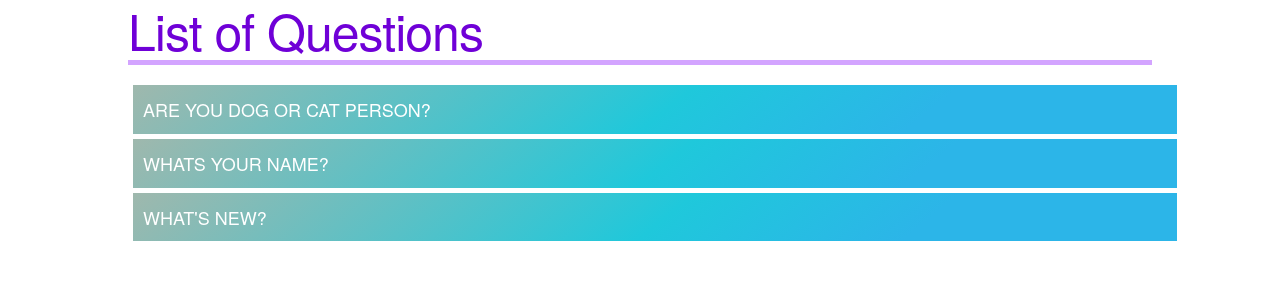
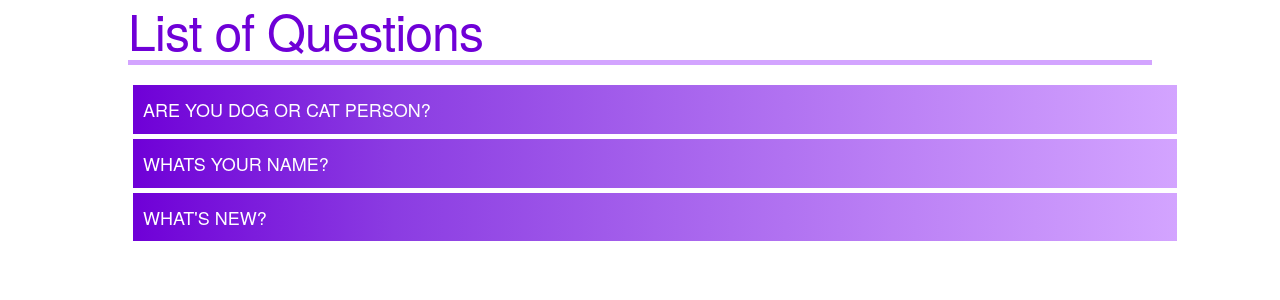
Before and after one commit to mechEngineer/DjangoPols, a Django app: page /polls/ in a window 1280 px wide. Shown: the top 300 px of the page. Run offline with Django 3.2, Linux system fonts and the light colour scheme; data comes from the database, SQL or seed files in the repository; some libraries are stand-ins or nearby versions.

Commit message:
Changed background gradient

```diff
--- a/djangoPols/polls/static/polls/custom.css
+++ b/djangoPols/polls/static/polls/custom.css
@@ -49,7 +49,8 @@ canvas{
   text-transform: uppercase;
   font-weight: 500;
   background-color: #1fc8db;
-  background-image: linear-gradient(141deg, #9fb8ad 0%, #1fc8db 51%, #2cb5e8 75%);
+  /* background-image: linear-gradient(141deg, #9fb8ad 0%, #1fc8db 51%, #2cb5e8 75%); */
+  background-image: linear-gradient(to right, #6f00d7, #8b3ce2, #a561ec, #bd83f6, #d3a4ff);
 }
 
 .poll-list:hover {
```
